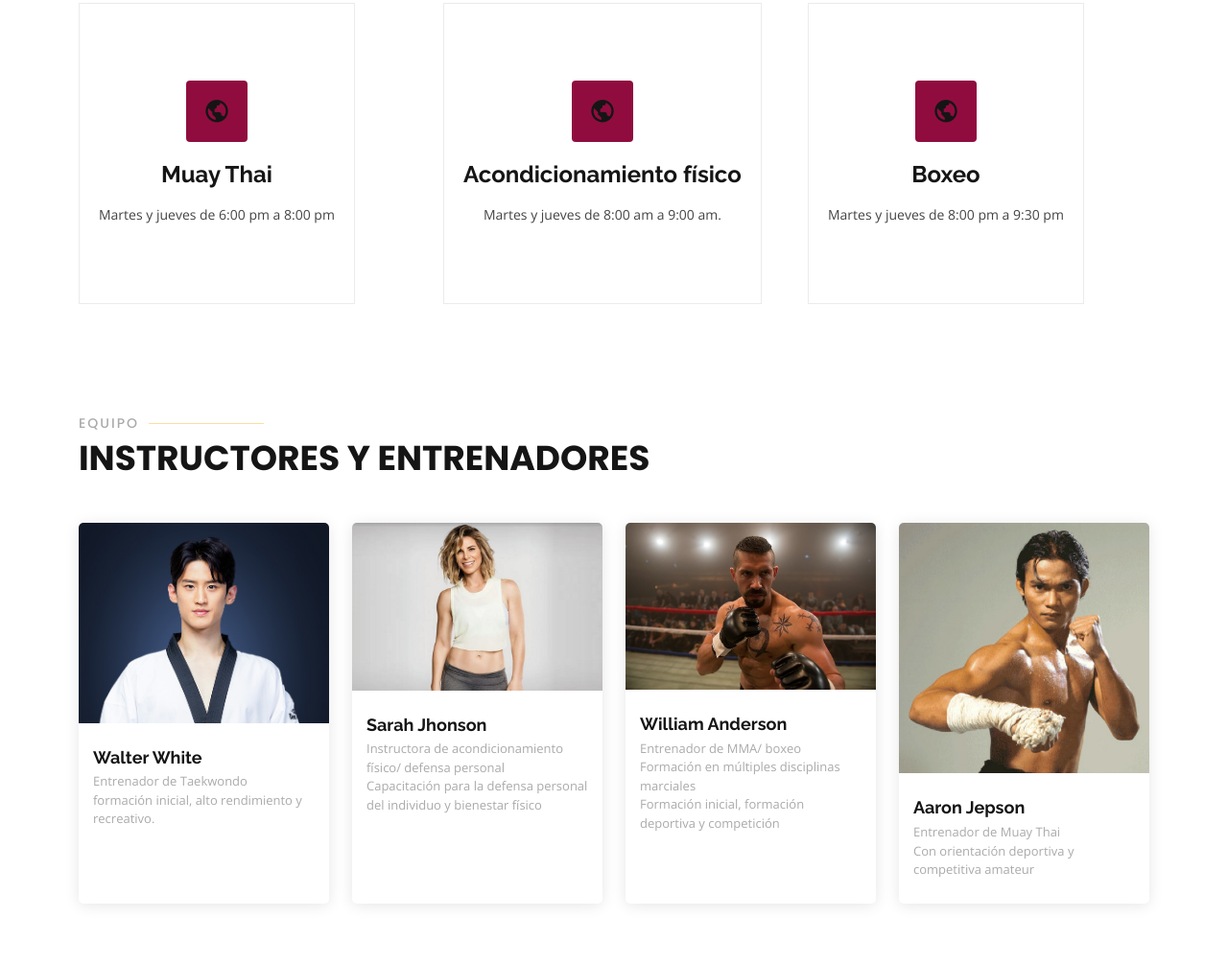
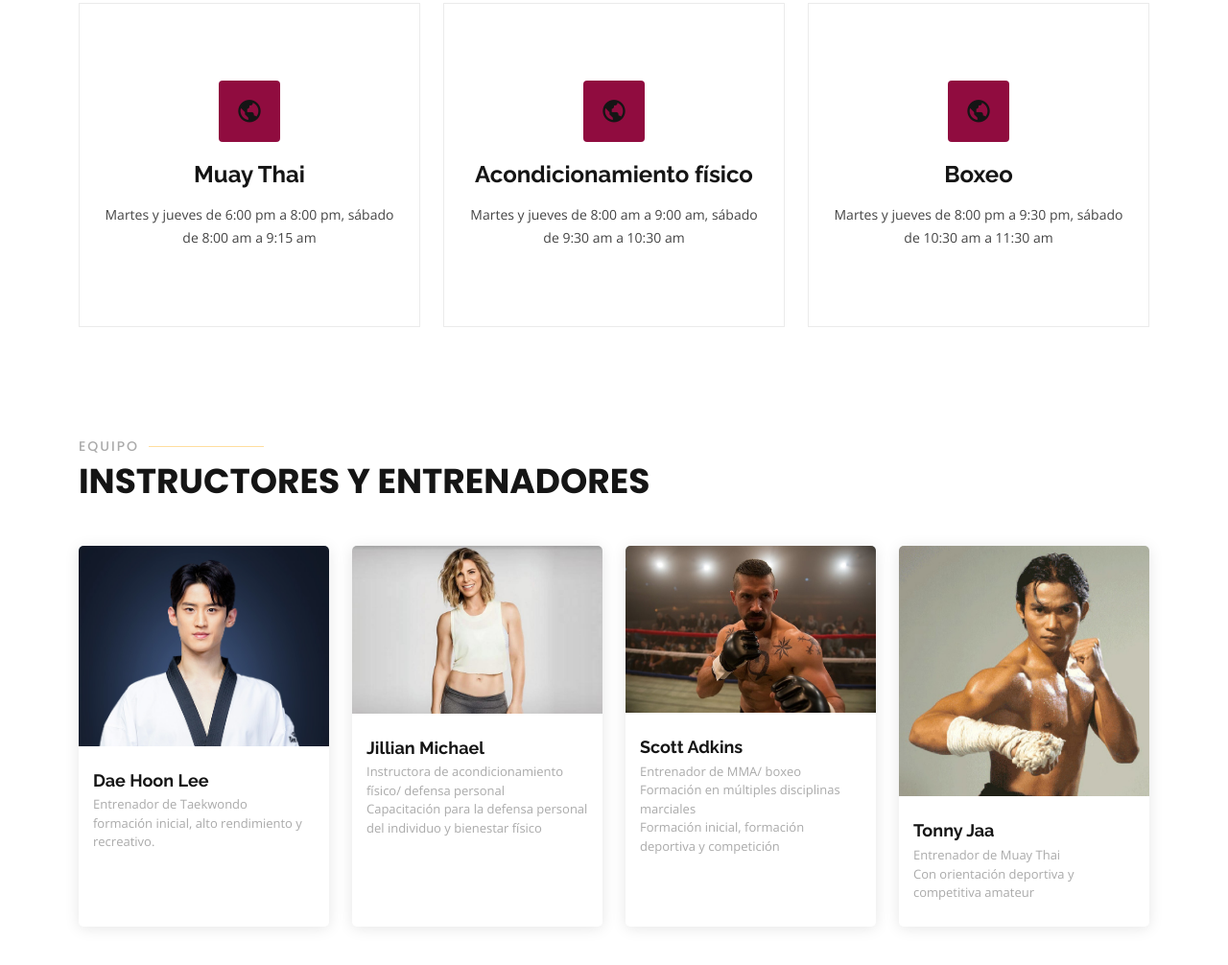
Before and after one commit to LizetteMendoza/proyecto-1, a plain HTML site: page index.html in a window 1280 px wide. Shown: the part 1856-2862 px from the top of the page at 96% size. Drawn offline with nearby package versions, Linux system fonts and the light colour scheme.

Commit message:
Actualización de información

```diff
--- a/index.html
+++ b/index.html
@@ -176,7 +176,7 @@
             <div class="icon-box">
               <div class="icon"><i class="bx bx-world"></i></div>
               <h4><a href="">Muay Thai</a></h4>
-              <p>Martes y jueves de 6:00 pm a 8:00 pm</p>
+              <p>Martes y jueves de 6:00 pm a 8:00 pm, sábado de 8:00 am a 9:15 am</p>
             </div>
           </div>
 
@@ -184,7 +184,7 @@
             <div class="icon-box">
               <div class="icon"><i class="bx bx-world"></i></div>
               <h4><a href="">Acondicionamiento físico</a></h4>
-              <p>Martes y jueves de 8:00 am a 9:00 am.</p>
+              <p>Martes y jueves de 8:00 am a 9:00 am, sábado de 9:30 am a 10:30 am</p>
             </div>
           </div>
 
@@ -192,7 +192,7 @@
             <div class="icon-box">
               <div class="icon"><i class="bx bx-world"></i></div>
               <h4><a href="">Boxeo</a></h4>
-              <p>Martes y jueves de 8:00 pm a 9:30 pm</p>
+              <p>Martes y jueves de 8:00 pm a 9:30 pm, sábado de 10:30 am a 11:30 am</p>
             </div>
           </div>
 
@@ -224,7 +224,7 @@
                 </div>
               </div>
               <div class="member-info">
-                <h4>Walter White</h4>
+                <h4>Dae Hoon Lee</h4>
                 <span>Entrenador de Taekwondo</span>
                 <span></span>
                 <span>formación inicial, alto rendimiento y recreativo.</span>
@@ -244,7 +244,7 @@
                 </div>
               </div>
               <div class="member-info">
-                <h4>Sarah Jhonson</h4>
+                <h4>Jillian Michael</h4>
                 <span>Instructora de acondicionamiento físico/ defensa personal</span>
                 <span></span>
                 <span>Capacitación para la defensa personal del individuo y bienestar físico</span>
@@ -264,7 +264,7 @@
                 </div>
               </div>
               <div class="member-info">
-                <h4>William Anderson</h4>
+                <h4>Scott Adkins</h4>
                 <span>Entrenador de MMA/ boxeo</span>
                 <span></span>
                 <span>Formación en múltiples disciplinas marciales</span>
@@ -285,7 +285,7 @@
                 </div>
               </div>
               <div class="member-info">
-                <h4>Aaron Jepson</h4>
+                <h4>Tonny Jaa</h4>
                 <span>Entrenador de Muay Thai</span>
                 <span></span>
                 <span>Con orientación deportiva y competitiva amateur</span>
```
